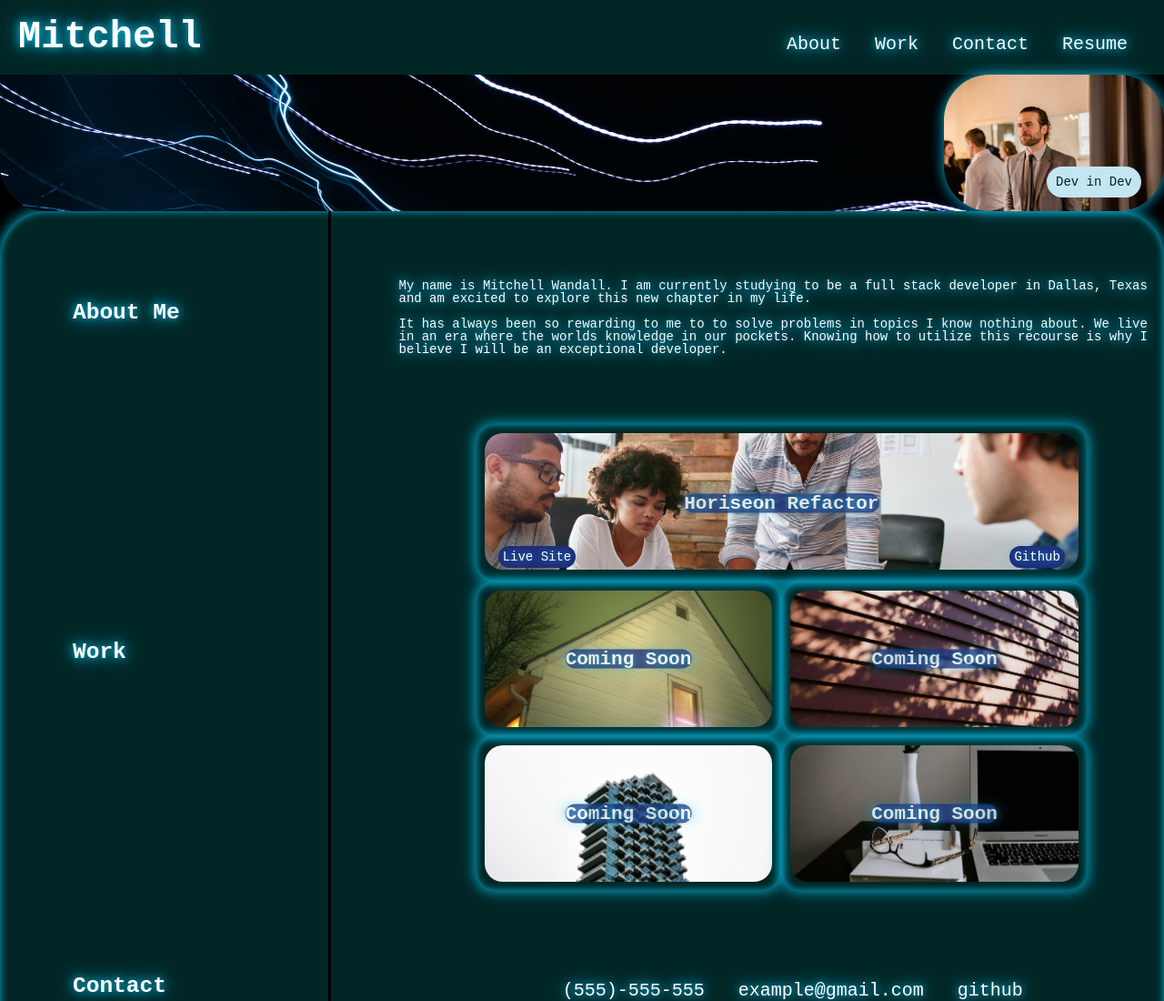
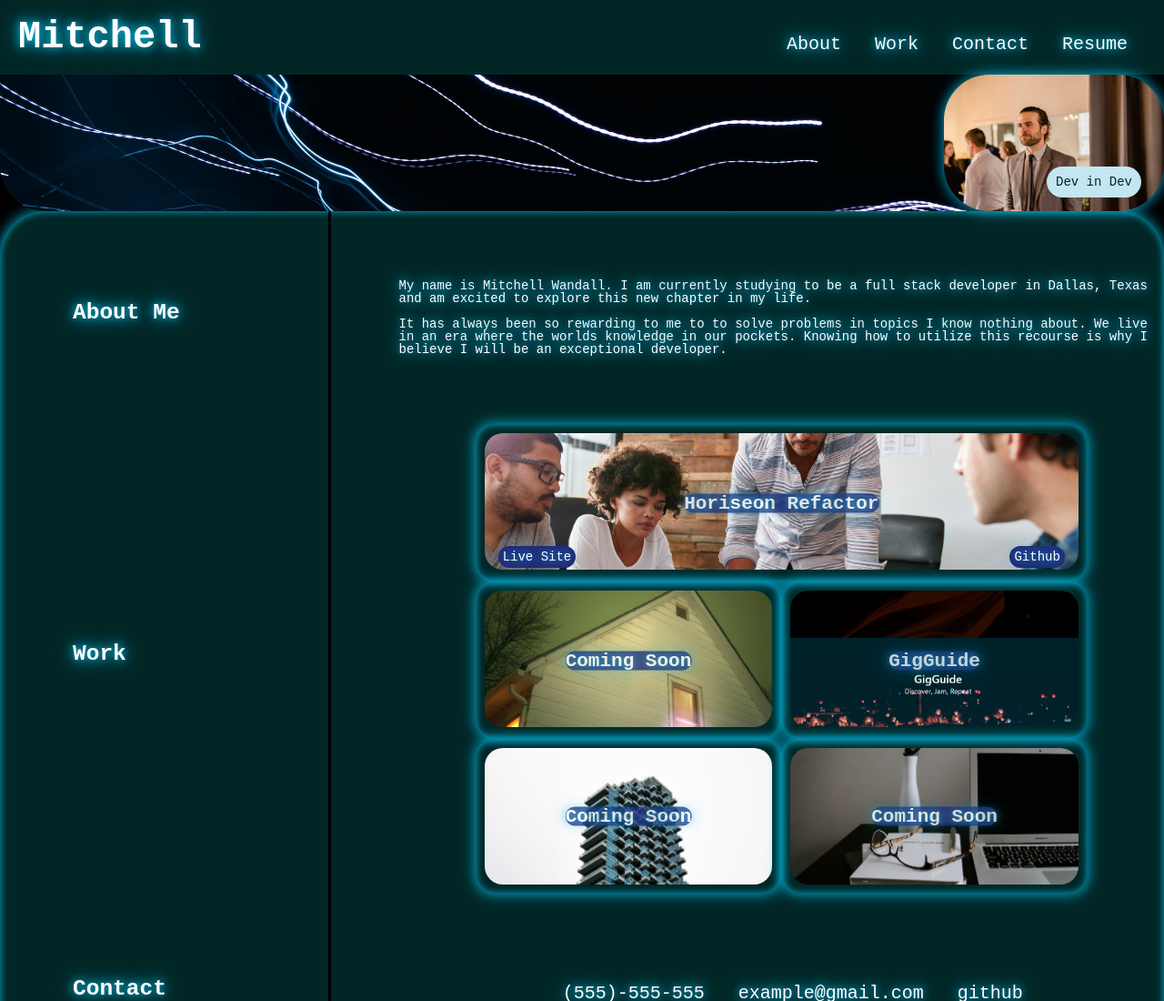
Before and after one commit to MWandall/portfolio, a plain HTML site: page index.html in a window 1280 px wide. Shown: the top 1100 px of the page at 91% size. Drawn offline with Linux system fonts and the light colour scheme.

Commit message:
added gigguide to portfolio

```diff
--- a/index.html
+++ b/index.html
@@ -107,14 +107,14 @@ viviana-rishe -->
           </div>
 
           <div class="card">
-            <img
-              src="./assets/img/vitalii-mazur-9oZFJriIg2A-unsplash.jpg"
-              alt="the side of a house"
+            <a href="https://mwandall.github.io/concert-finder/" target="_blank"><img
+              src="./assets/img/mwandall.github.io_concert-finder_.png"
+              alt="GigGuide Site"
               class="card-img"
-            />
+            /></a>
             <!-- <div class="bottom-right">Bottom Right</div>
             <div class="bottom-left">Bottom Left</div> -->
-            <div class="centered">Coming Soon</div>
+            <div class="centered">GigGuide</div>
           </div>
 
           <div class="card">
```
Also changed, not shown: assets/img/mwandall.github.io_concert-finder_.png (added).
